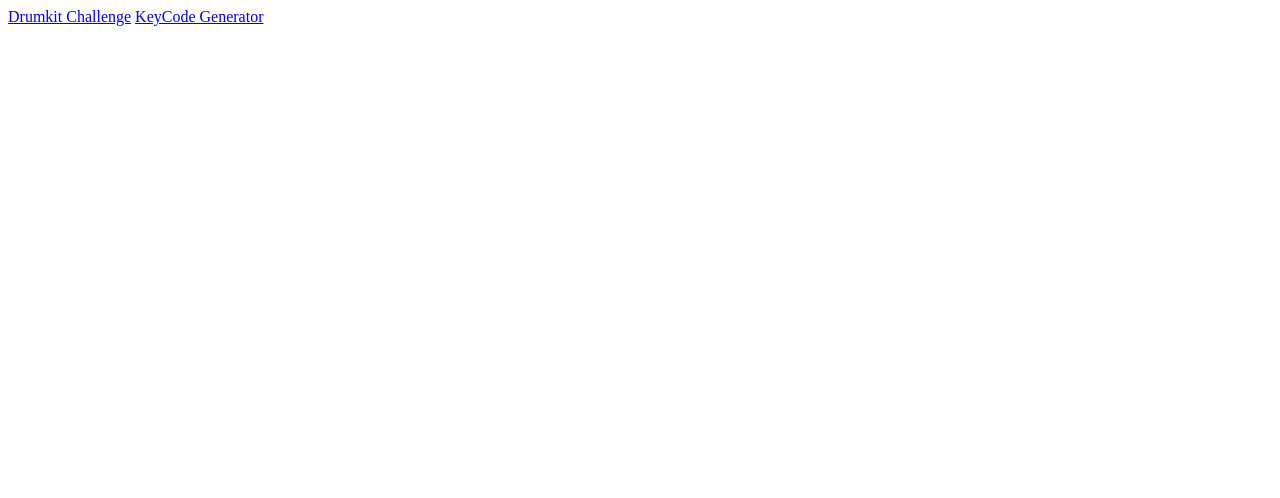
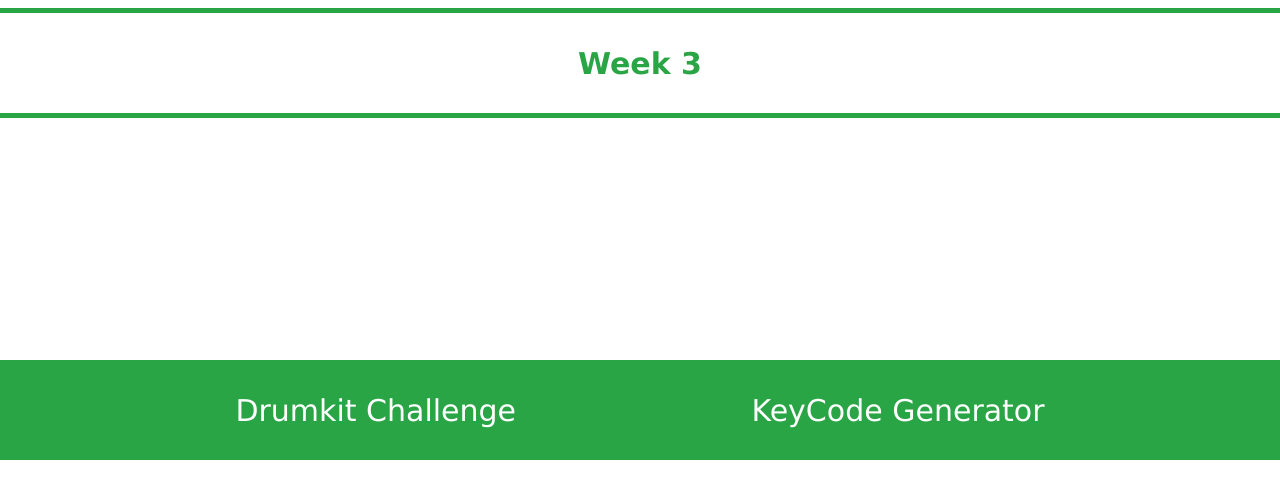
Before and after one commit to AlexHomoky/wk3-jsdom, a plain HTML site: page index.html in a window 1280 px wide. Drawn offline with Linux system fonts and the light colour scheme.

Commit message:
index added

```diff
--- a/index.html
+++ b/index.html
@@ -4,9 +4,15 @@
     <meta charset="UTF-8">
     <meta name="viewport" content="width=device-width, initial-scale=1.0">
     <title>Document</title>
+    <link rel="stylesheet" href="./style.css">
 </head>
 <body>
-    <div>
+
+<div id="h1div">
+    <h1>Week 3</h1>
+</div>
+
+    <div id="div1">
     <a href="./Drumkit/index.html">Drumkit Challenge</a>
     <a href="./KeyCodeGenerator/index.html">KeyCode Generator</a>
     </div>
--- /dev/null
+++ b/style.css
@@ -0,0 +1,51 @@
+body {
+    width: 100%;
+    margin-left: 0px;
+}
+
+#h1div {
+    display: flex;
+    justify-content: center;
+    align-items: center;
+    height: 100px;
+    width: 100%;
+    background-color: rgb(255, 255, 255);
+    border: 5px;
+    border-left: 0px;
+    border-right: 0px;
+    border-style: solid;
+    border-color: rgb(42, 165, 69);
+}
+
+h1 {
+    color: rgb(42, 165, 69);
+    font-size: 30px;
+    font-family: Verdana, Geneva, Tahoma, sans-serif;
+    text-align: center;
+
+}
+
+
+#div1 {
+    background-color: rgb(42, 165, 69);
+    display: flex;
+    position: absolute;
+    height: 100px;
+    top: 45%;
+    left: 0%;
+    width: 100%;
+    justify-content: space-evenly;
+    align-items: center;
+
+}
+
+a {
+    color: white;
+    text-decoration: none;
+    font-size: 30px;
+    font-family: Verdana, Geneva, Tahoma, sans-serif;
+}
+
+a:hover {
+    color:rgb(0, 102, 22)
+}
```
